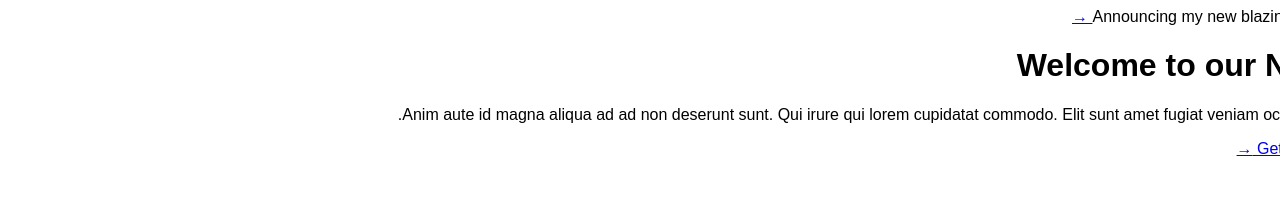
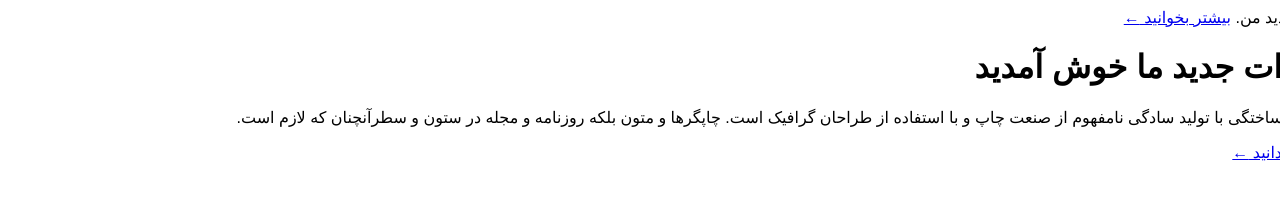
Before and after one commit to saber13812002/quran-bot-docs, a Next.js app: page / in a window 1280 px wide. Shown: the top 211 px of the page. Built offline with nearby package versions, Linux system fonts and the light colour scheme; a web font is replaced by a local one.

Commit message:
نسخه آخر

```diff
--- a/components/Hero.tsx
+++ b/components/Hero.tsx
@@ -17,34 +17,32 @@ export default function Hero() {
         <div className="mx-auto max-w-2xl py-16 ">
           <div className="hidden sm:mb-8 sm:flex sm:justify-center">
             <div className="relative rounded-full px-3 py-1 text-sm leading-6 text-gray-600 ring-1 ring-gray-900/10 hover:ring-gray-900/20">
-              Announcing my new blazing docs.{" "}
+              اعلام مستندات جدید من.{" "}
               <a href="#" className="font-semibold text-indigo-600">
                 <span aria-hidden="true" className="absolute inset-0" />
-                Read more <span aria-hidden="true">&rarr;</span>
+                بیشتر بخوانید <span aria-hidden="true">&larr;</span>
               </a>
             </div>
           </div>
           <div className="text-center">
             <h1 className="text-4xl font-bold tracking-tight text-gray-900 sm:text-6xl">
-              Welcome to our New Docs
+              به مستندات جدید ما خوش آمدید
             </h1>
             <p className="mt-6 text-lg leading-8 text-gray-600">
-              Anim aute id magna aliqua ad ad non deserunt sunt. Qui irure qui
-              lorem cupidatat commodo. Elit sunt amet fugiat veniam occaecat
-              fugiat aliqua.
+              لورم ایپسوم متن ساختگی با تولید سادگی نامفهوم از صنعت چاپ و با استفاده از طراحان گرافیک است. چاپگرها و متون بلکه روزنامه و مجله در ستون و سطرآنچنان که لازم است.
             </p>
             <div className="mt-10 flex items-center justify-center gap-x-6">
               <a
                 href="#"
                 className="rounded-md bg-indigo-600 px-3.5 py-2.5 text-sm font-semibold text-white shadow-sm hover:bg-indigo-500 focus-visible:outline focus-visible:outline-2 focus-visible:outline-offset-2 focus-visible:outline-indigo-600"
               >
-                Get started
+                شروع کنید
               </a>
               <a
                 href="#"
                 className="text-sm font-semibold leading-6 text-gray-900"
               >
-                Learn more <span aria-hidden="true">→</span>
+                بیشتر بدانید <span aria-hidden="true">←</span>
               </a>
             </div>
           </div>
```
Also changed, not shown: components/Search.tsx (+14 -7 lines).
